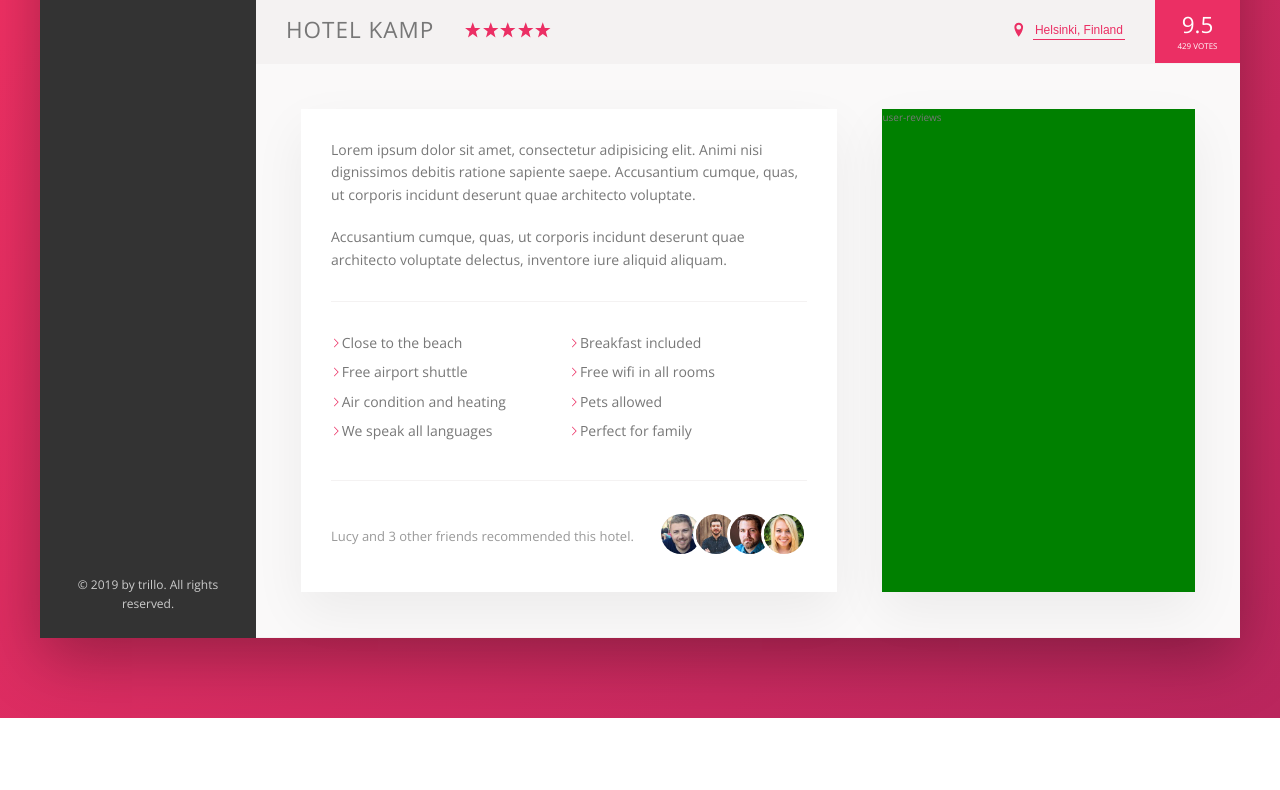
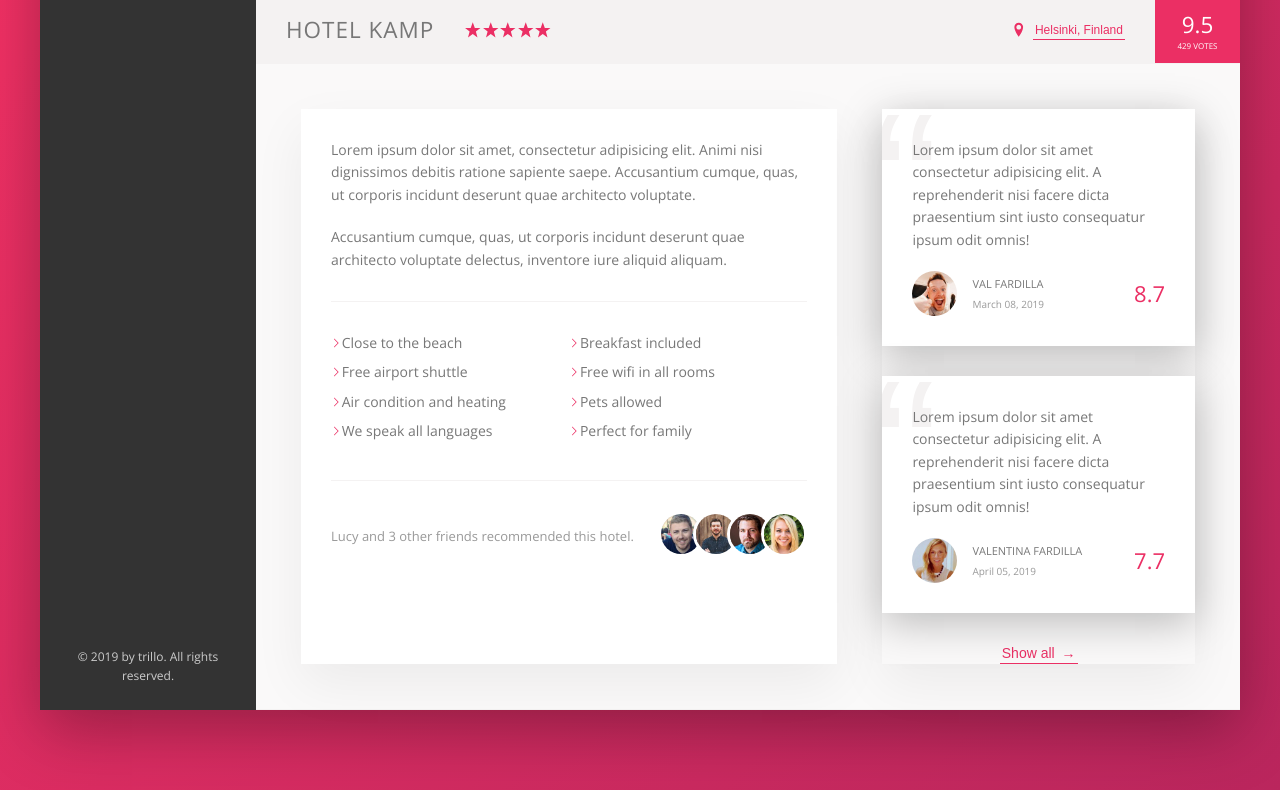
Before and after one commit to jendang/flexbox-trillo, a website: page index.html in a window 1280 px wide. Shown: the part 538-1328 px from the top of the page. Before the commit the page ends 1256 px from the top, so only its background shows below. Drawn offline with nearby package versions, Linux system fonts and the light colour scheme.

Commit message:
review done

```diff
--- a/index.html
+++ b/index.html
@@ -169,7 +169,36 @@
                         </div>
 
                         <div class="user-reviews">
-                            user-reviews
+                            <figure class="review">
+                                <blockquote class="review__text">
+                                    Lorem ipsum dolor sit amet consectetur adipisicing elit. A reprehenderit nisi facere dicta praesentium sint iusto consequatur ipsum odit omnis!
+                                </blockquote>
+                                <figcaption class="review__user">
+                                    <img src="img/user-1.jpg" alt="user 1" class="review__photo">
+                                    <div class="review__user-box">
+                                        <p class="review__user-name">Val Fardilla</p>
+                                        <p class="review__user-date">March 08, 2019</p>
+                                    </div>
+                                     <div class="review__rating">8.7</div>
+                                </figcaption>
+                            </figure>
+                            <figure class="review">
+
+                                <blockquote class="review__text">
+                                    Lorem ipsum dolor sit amet consectetur adipisicing elit. A reprehenderit nisi facere dicta praesentium sint iusto consequatur ipsum odit omnis!
+                                </blockquote>
+
+                                <figcaption class="review__user">
+                                    <img src="img/user-2.jpg" alt="user 2" class="review__photo">
+                                    <div class="review__user-box">
+                                        <p class="review__user-name">Valentina Fardilla</p>
+                                        <p class="review__user-date">April 05, 2019</p>
+                                    </div>
+                                     <div class="review__rating">7.7</div>
+                                </figcaption>
+
+                            </figure>
+                            <button class="btn-inline">Show all <span>&rarr;</span></button>
                         </div>
 
                     </div>
--- a/sass/_components.scss
+++ b/sass/_components.scss
@@ -319,8 +319,18 @@
     cursor: pointer;
     transition: all .2s;
 
+
+    & span {
+        margin-left: 3px;
+    }
+
     &:hover {
         color: var(--color-grey-dark-1);
+
+        span {
+            margin-left: 8px;
+            transition: margin-left .2s;
+        }
     }
 
     &:focus {
@@ -418,3 +428,66 @@
 
 
 }
+
+/////////////////////////// REVIEW ////////////////////
+
+.review {
+    background-color: #fff;
+    box-shadow: 0 1rem 4rem rgba(0,0,0,.25);
+    padding: 3rem;
+    margin-bottom: 3rem;
+    position: relative;
+    overflow: hidden;
+
+    &__text {
+        margin-bottom: 2rem;
+        z-index: 10;
+        position: relative;
+    }
+
+    &__user {
+        display: flex;
+        align-items: center;
+    }
+
+    &__photo {
+        height: 4.5rem;
+        width: 4.5rem;
+        border-radius: 50%;
+    }
+
+    &__user-box {
+        margin-right: auto;
+        margin-left: 1.5rem;
+    }
+
+    &__user-name {
+        text-transform: uppercase;
+        font-size: 1.1rem;
+        margin-bottom: .4rem;
+    }
+
+    &__user-date {
+        font-size: 1rem;
+        color: var(--color-grey-dark-3);
+    }
+
+    &__rating {
+        color: var(--color-primary);
+        font-size: 2.2rem;
+        font-weight: 300;
+    }
+
+    &::before {
+        content: "\201C";
+        position: absolute;
+        top: -2.5rem;
+        left: -1rem;
+        line-height: 1;
+        font-size: 20rem;
+        color: var(--color-grey-light-2);
+        font-family: sans-serif;
+        z-index: 1;
+    }
+
+}
--- a/sass/_layout.scss
+++ b/sass/_layout.scss
@@ -44,6 +44,7 @@
 }
 
 .detail {
+    font-size: 1.4rem;
     display: flex;
     padding: 4.5rem;
     background-color: var(--color-grey-light-1);
@@ -51,7 +52,7 @@
 }
 
 .description {
-    font-size: 1.4rem;
+    // font-size: 1.4rem;
     background-color: #fff;
     box-shadow: 0 2rem 5rem rgba(0,0,0,.06);
     padding: 3rem;
@@ -60,7 +61,11 @@
 }
 
 .user-reviews {
-    background-color: green;
+    // background-color: green;
     box-shadow: 0 2rem 5rem rgba(0,0,0,.06);
     flex: 1;
+
+    display: flex;
+    flex-direction: column;
+    align-items: center;
 }
```
Also changed, not shown: css/style.css.
